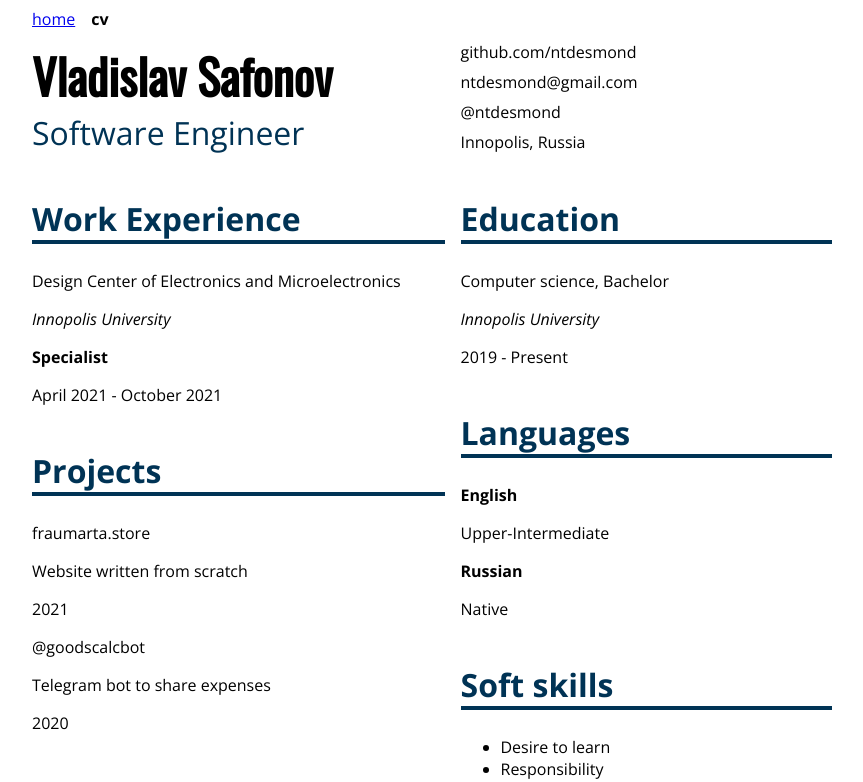
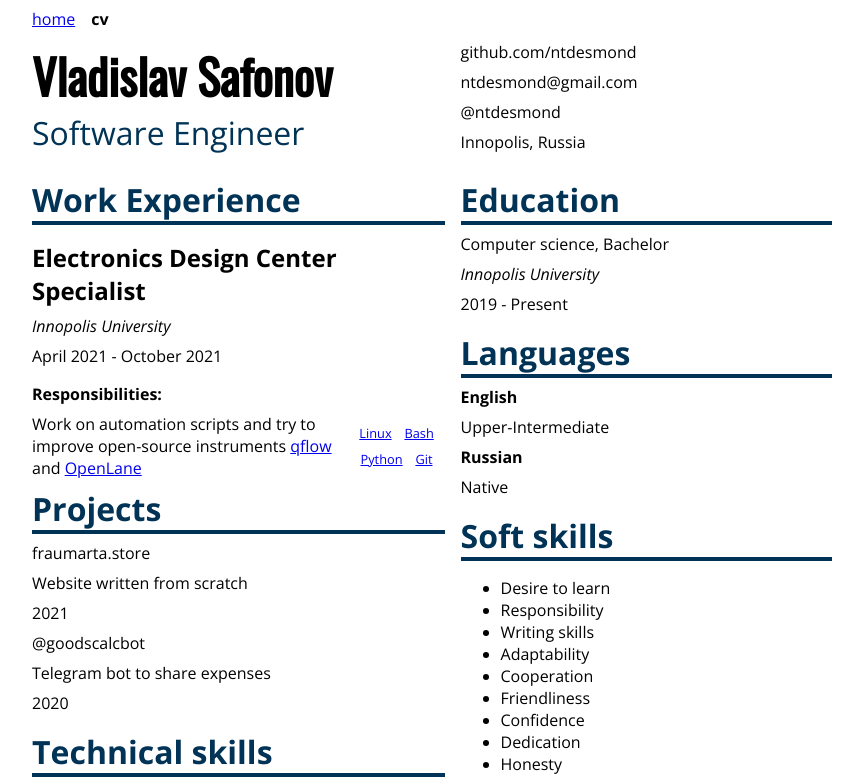
Before and after one commit to ntdesmond/ntdesmond.github.io, a React app: page /cv in a window 1280 px wide. Shown: the top 782 px of the page, without its empty margins (208-1071 px from the left). Built offline with nearby package versions, Linux system fonts and the light colour scheme; the HTML template or start-up script is replaced by a standard one.

Commit message:
Components for work experience section

```diff
--- a/src/App.tsx
+++ b/src/App.tsx
@@ -1,5 +1,5 @@
 import { Navigate, Route, Routes } from "react-router-dom";
-import CV from "./pages/CV";
+import CV from "./pages/cv/CV";
 import Home from "./pages/Home";
 
 const App = () => (
--- /dev/null
+++ b/src/components/layout/alignment/FixedMargin.ts
@@ -0,0 +1,17 @@
+import styled from "styled-components";
+
+const FixedMargin = styled.div<{ margin: string }>`
+  p,
+  h1,
+  h2,
+  h3,
+  h4,
+  h5,
+  h6 {
+    margin: ${(p) => p.margin};
+  }
+`;
+
+export const NoMargin = styled(FixedMargin).attrs({ margin: "0" })``;
+
+export default FixedMargin;
--- a/src/components/typography/Headings.ts
+++ b/src/components/typography/Headings.ts
@@ -17,3 +17,9 @@ export const InTextHeading = styled.h3`
   font-weight: bold;
   font-style: normal;
 `;
+
+export const InTextSubheading = styled.h3`
+  font-size: 1em;
+  font-weight: bold;
+  font-style: normal;
+`;
--- a/src/pages/CV.tsx
+++ b/src/pages/cv/CV.tsx
@@ -1,9 +1,15 @@
 import styled from "styled-components";
-import { Section } from "../components/cv/Section";
-import { YCentered } from "../components/layout/alignment/CenterAlign";
-import { FlexColumn } from "../components/layout/alignment/Flex";
-import Layout from "../components/layout/Layout";
-import { PageHeading, SectionHeading } from "../components/typography/Headings";
+import { YCentered } from "../../components/layout/alignment/CenterAlign";
+import { FlexColumn } from "../../components/layout/alignment/Flex";
+import Layout from "../../components/layout/Layout";
+import {
+  PageHeading,
+  SectionHeading,
+} from "../../components/typography/Headings";
+import { Section } from "./components/Section";
+import Responsibility from "./components/workExperience/Responsibility";
+import WorkExperienceEntry from "./components/workExperience/WorkExperienceEntry";
+import WorkExperienceSection from "./components/workExperience/WorkExperienceSection";
 
 const StyledCV = styled.div`
   display: grid;
@@ -53,16 +59,22 @@ const CV = () => (
         <p>Innopolis, Russia</p>
       </ContactSection>
       <FlexColumn>
-        <Section title="Work Experience">
-          <p>Design Center of Electronics and Microelectronics</p>
-          <p>
-            <i>Innopolis University</i>
-          </p>
-          <p>
-            <b>Specialist</b>
-          </p>
-          <p>April 2021 - October 2021</p>
-        </Section>
+        <WorkExperienceSection>
+          <WorkExperienceEntry
+            company="Innopolis University"
+            position="Electronics Design Center Specialist"
+            period="April 2021 - October 2021"
+          >
+            <Responsibility tags={["Linux", "Bash", "Python", "Git"]}>
+              Work on automation scripts and try to improve open-source
+              instruments{" "}
+              <a href="http://opencircuitdesign.com/qflow/">qflow</a> and{" "}
+              <a href="https://github.com/The-OpenROAD-Project/OpenLane/">
+                OpenLane
+              </a>
+            </Responsibility>
+          </WorkExperienceEntry>
+        </WorkExperienceSection>
         <Section title="Projects">
           <div>
             <p>fraumarta.store</p>
--- a/src/components/cv/Section.tsx
+++ b/src/pages/cv/components/Section.tsx
@@ -1,9 +1,11 @@
 import styled from "styled-components";
-import { SectionHeading } from "../typography/Headings";
+import FixedMargin from "../../../components/layout/alignment/FixedMargin";
+import { SectionHeading } from "../../../components/typography/Headings";
 
 const StyledHeading = styled(SectionHeading)`
   color: #035;
   border-bottom: 0.15em solid #035;
+  margin: 0.5rem 0;
 `;
 
 export const Section = ({
@@ -13,8 +15,8 @@ export const Section = ({
   title: string;
   children: React.ReactNode;
 }) => (
-  <div>
+  <FixedMargin margin="0.5rem 0">
     <StyledHeading>{title}</StyledHeading>
     {children}
-  </div>
+  </FixedMargin>
 );
--- /dev/null
+++ b/src/pages/cv/components/tags/Tag.tsx
@@ -0,0 +1,21 @@
+import { Link, NavLink } from "react-router-dom";
+import styled from "styled-components";
+import { FlexRow } from "../../../../components/layout/alignment/Flex";
+
+const StyledTag = styled(Link)`
+  font-size: 0.8em;
+  font-weight: 500;
+`;
+
+const Tag = ({ name }: { name: string }) => (
+  <StyledTag to={`#${name}`}>{name}</StyledTag>
+);
+
+export const TagsWrapper = styled(FlexRow)`
+  flex-wrap: wrap;
+  gap: 0.5em 0.8em;
+  align-content: center;
+  justify-content: center;
+`;
+
+export default Tag;
--- /dev/null
+++ b/src/pages/cv/components/workExperience/Responsibility.tsx
@@ -0,0 +1,23 @@
+import styled from "styled-components";
+import Tag, { TagsWrapper } from "../tags/Tag";
+
+const StyledResponsibility = styled.div`
+  display: grid;
+  grid-template-columns: auto 6em;
+`;
+
+const Responsibility = (props: {
+  children: React.ReactNode;
+  tags: string[];
+}) => (
+  <StyledResponsibility>
+    <div>{props.children}</div>
+    <TagsWrapper>
+      {props.tags.map((tag) => (
+        <Tag name={tag} key={tag} />
+      ))}
+    </TagsWrapper>
+  </StyledResponsibility>
+);
+
+export default Responsibility;
--- /dev/null
+++ b/src/pages/cv/components/workExperience/WorkExperienceEntry.tsx
@@ -0,0 +1,55 @@
+import styled from "styled-components";
+import {
+  InTextHeading,
+  InTextSubheading,
+} from "../../../../components/typography/Headings";
+import Tag, { TagsWrapper } from "../tags/Tag";
+
+const StyledEntry = styled.div<{ hasTags: boolean }>`
+  display: grid;
+  grid-template:
+    "${(props) => (props.hasTags ? "info tags" : "info info")}"
+    "content content" /
+    auto 10em;
+`;
+
+const StyledInfoBlock = styled.div`
+  grid-area: info;
+`;
+
+const StyledContent = styled.div`
+  grid-area: content;
+`;
+
+const StyledCompany = styled.p`
+  font-style: italic;
+`;
+
+const WorkExperienceEntry = (props: {
+  company: string;
+  position: string;
+  period: string;
+  tags?: string[];
+  children?: React.ReactNode;
+}) => (
+  <StyledEntry hasTags={!!props.tags}>
+    <StyledInfoBlock>
+      <InTextHeading>{props.position}</InTextHeading>
+      <StyledCompany>{props.company}</StyledCompany>
+      <p>{props.period}</p>
+    </StyledInfoBlock>
+    {props.tags && (
+      <TagsWrapper>
+        {props.tags.map((tag) => (
+          <Tag name={tag} key={tag} />
+        ))}
+      </TagsWrapper>
+    )}
+    <StyledContent>
+      <InTextSubheading>Responsibilities:</InTextSubheading>
+      {props.children}
+    </StyledContent>
+  </StyledEntry>
+);
+
+export default WorkExperienceEntry;
--- /dev/null
+++ b/src/pages/cv/components/workExperience/WorkExperienceSection.tsx
@@ -0,0 +1,7 @@
+import { Section } from "../Section";
+
+const WorkExperienceSection = (props: { children: React.ReactNode }) => (
+  <Section title="Work Experience">{props.children}</Section>
+);
+
+export default WorkExperienceSection;
```
